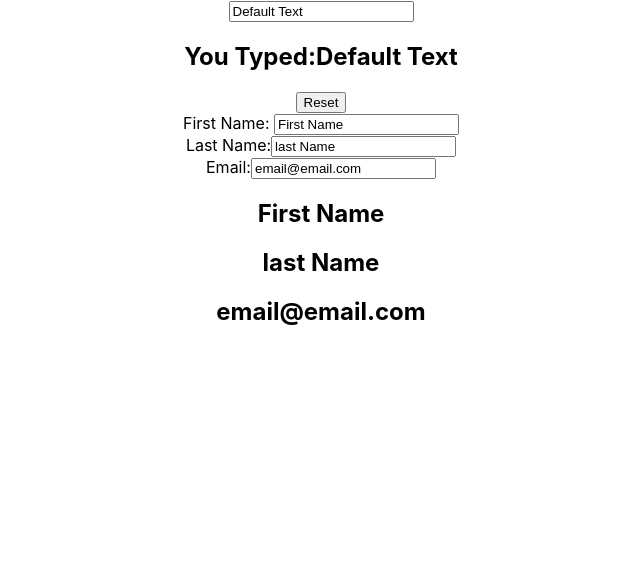
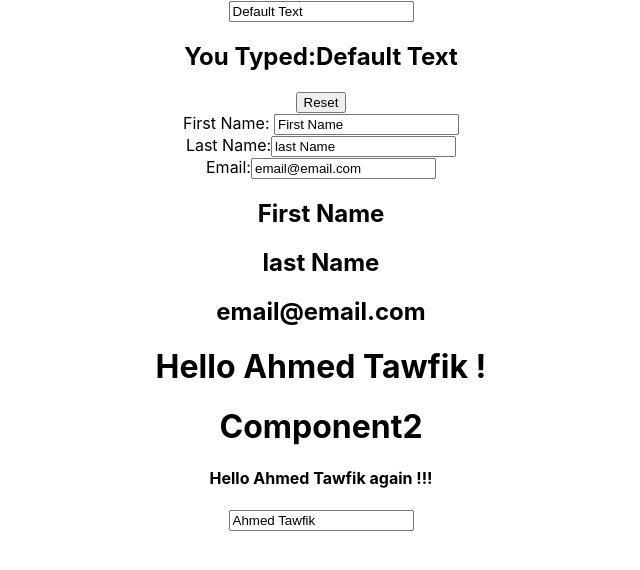
Before and after one commit to ahmedtaaw/ECMA-Script-top-ES6-Features-, a React (Create React App) app in the folder React/module 3/input-component/: page / in a window 1280 px wide. Shown: the top 570 px of the page, without its empty margins (319-959 px from the left). Built offline with nearby package versions, Linux system fonts and the light colour scheme.

Commit message:
UserContext

```diff
--- a/React/module 3/input-component/src/App.js
+++ b/React/module 3/input-component/src/App.js
@@ -2,11 +2,17 @@ import logo from './logo.svg';
 import './App.css';
 import UseStateHooks from './UseStateHooks';
 import UseStateHooks2 from './UseStateHooks2';
+import UseContextHooks from './UseContextHooks';
+import Component2 from './Component2';
+
 function App() {
   return (
     <div className="App">
       <UseStateHooks/>
       <UseStateHooks2/>
+      <UseContextHooks>
+        <Component2/>
+      </UseContextHooks>
     </div>
   );
 }
--- /dev/null
+++ b/React/module 3/input-component/src/Component2.js
@@ -0,0 +1,14 @@
+import {useState, createContext, useContext} from 'react';
+import {UserContext} from './UseContextHooks';
+function Component2(){
+    const user = useContext(UserContext)
+    return(
+        <>
+            <h1>Component2</h1>
+            <h4>{`Hello ${user.user} again !!!`}</h4>
+            <input value={user.user} onChange={user.handleChange}/>
+
+        </>
+    )
+}
+export default Component2;
--- /dev/null
+++ b/React/module 3/input-component/src/UseContextHooks.js
@@ -0,0 +1,17 @@
+import {useState, createContext} from 'react';
+
+export const UserContext = createContext('Default value');
+function UseContextHooks(Props){
+    const[user, setUser]= useState("Ahmed Tawfik");
+    const handleChange=(e)=>{
+        setUser(e.target.value);
+    }
+    return(
+        <UserContext.Provider value={{user,setUser,handleChange}}>
+            <h1>{`Hello ${user} !`}</h1>
+            {Props.children}
+        </UserContext.Provider>
+
+    );
+}
+export default UseContextHooks;
```
Also changed, not shown: 1 other file (tests, documents, lock files or other folders).
